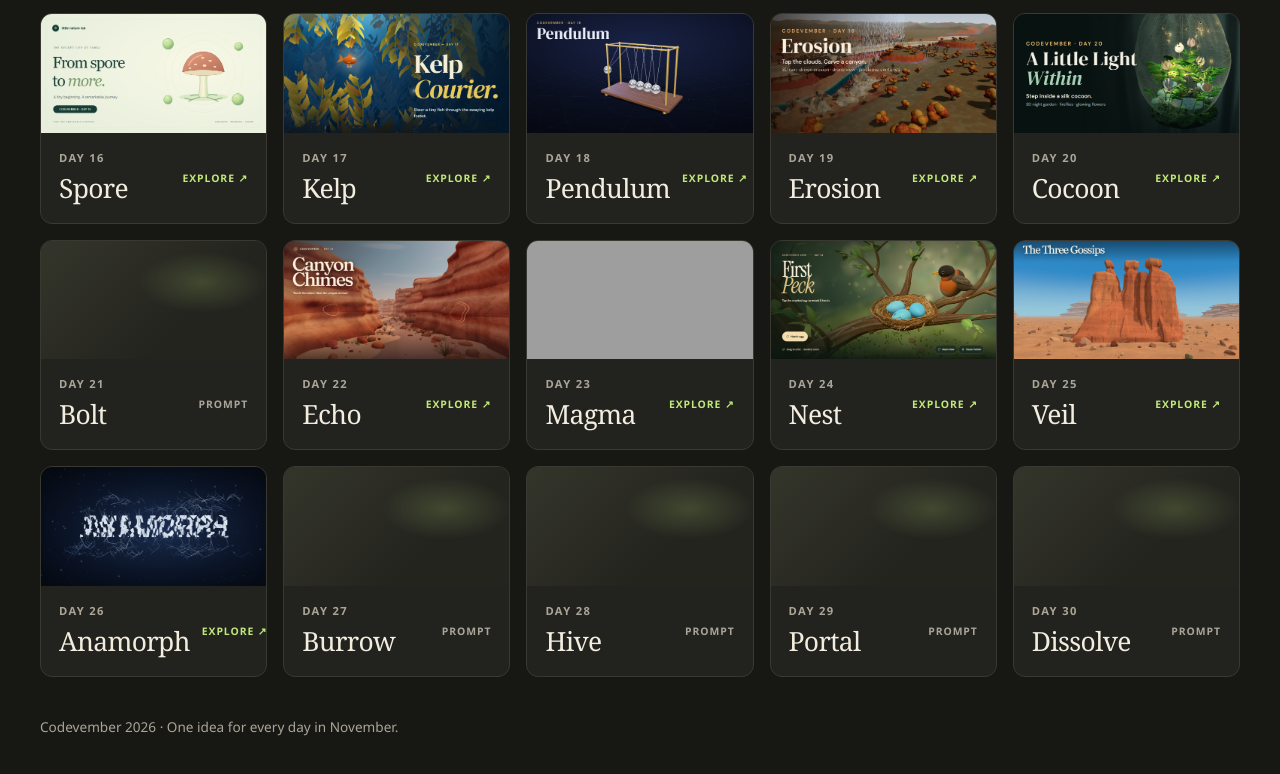
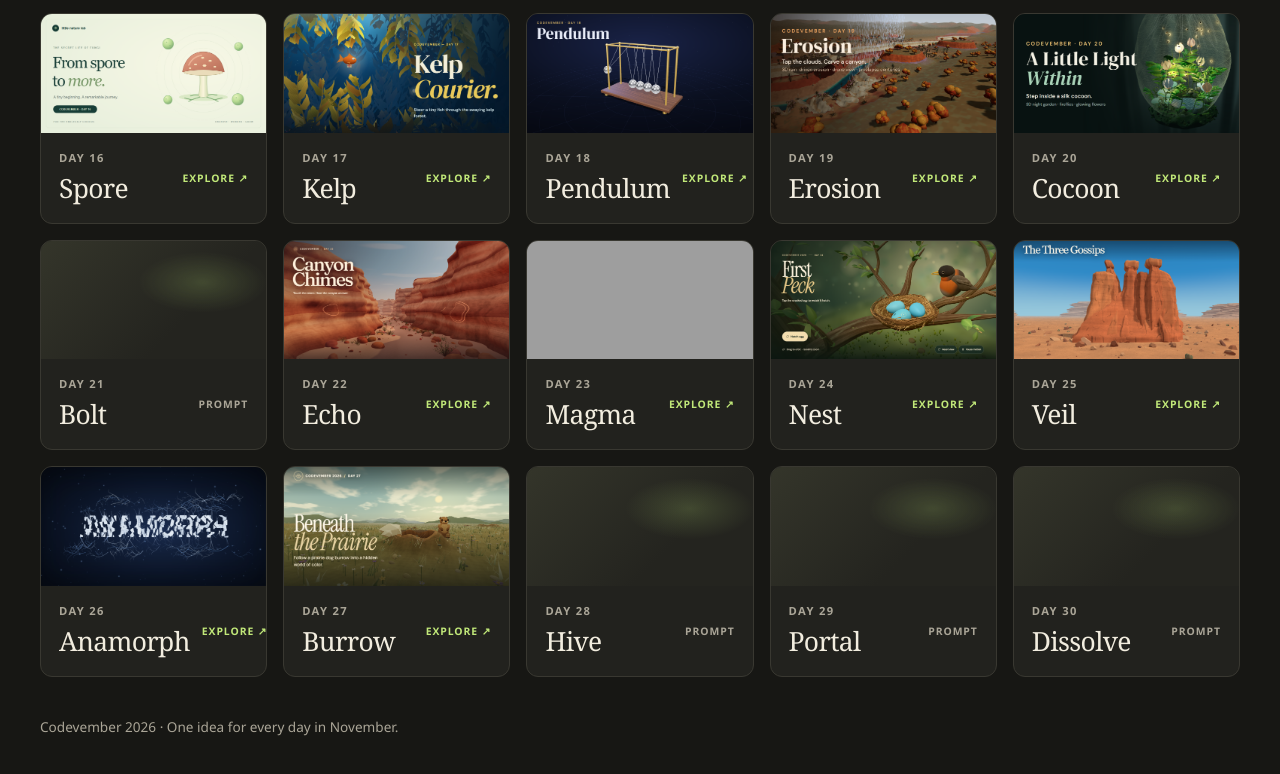
Before and after one commit to gregpuzzles1/codevember-2026, a plain HTML site: page index.html in a window 1280 px wide. Shown: the part 1177-1951 px from the top of the page. Drawn offline with Linux system fonts and the light colour scheme; grey boxes are pictures that could not be loaded.

Commit message:
Update Codevember calendar

```diff
--- a/index.html
+++ b/index.html
@@ -330,9 +330,11 @@
           <div class="day-info"><div><span class="day-number">Day 26</span><h2 class="day-word">Anamorph</h2></div><span class="status">Explore ↗</span></div>
         </a>
       </li>
-      <li class="day-card">
-        <div class="prompt-art" aria-hidden="true"></div>
-        <div class="day-info"><div><span class="day-number">Day 27</span><h2 class="day-word">Burrow</h2></div><span class="status">Prompt</span></div>
+      <li class="day-card complete">
+        <a href="./27/" aria-label="Day 27: Burrow — open project">
+          <img class="preview" src="./27/social-preview.png" alt="" loading="lazy" decoding="async">
+          <div class="day-info"><div><span class="day-number">Day 27</span><h2 class="day-word">Burrow</h2></div><span class="status">Explore ↗</span></div>
+        </a>
       </li>
       <li class="day-card">
         <div class="prompt-art" aria-hidden="true"></div>
```
Also changed, not shown: README.md.
